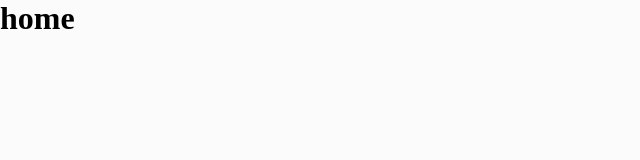
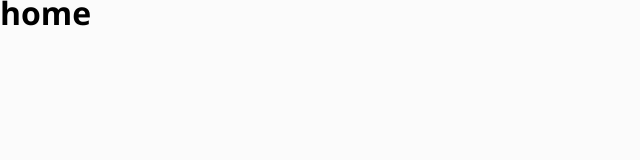
Before and after one commit to joaopaulocordeiro/teste-blocks-revit, a React (Vite) app: page / in a window 1280 px wide. Shown: the top 160 px of the page, without its empty margins (0-640 px from the left). Built offline with nearby package versions, Linux system fonts and the light colour scheme.

Commit message:
feat: adicionadas fontes

```diff
--- a/src/styles/global.ts
+++ b/src/styles/global.ts
@@ -11,6 +11,12 @@ export const GlobalStyles = createGlobalStyle`
         background: ${({ theme }) => theme.colors["background-color"]};
     }
 
+    body, input, textarea, button {
+    font: 400 ${({ theme }) =>
+      theme.textSizes["text-text-m"]} 'Open sans', sans-serif;
+      line-height: 160%;
+  }
+
     button {
         cursor: pointer
     }
```
